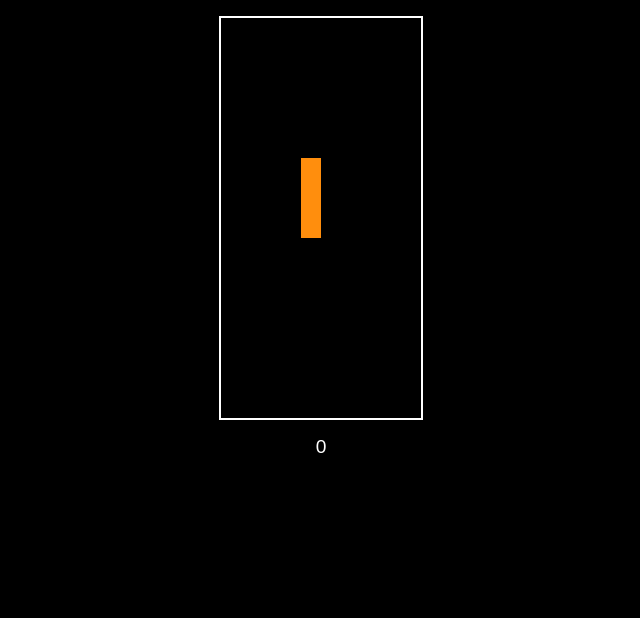
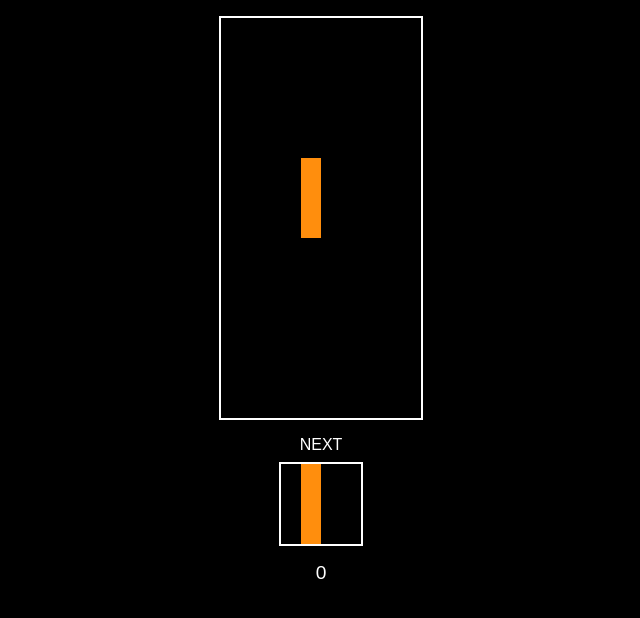
Before and after one commit to masashimachida/codex_tetris, a website built with Parcel: page index.html in a window 1280 px wide. Shown: the whole page, without its empty margins (319-959 px from the left). Built offline with nearby package versions, Linux system fonts and the light colour scheme.

Commit message:
次のブロックを表示

```diff
--- a/index.html
+++ b/index.html
@@ -21,10 +21,17 @@
       margin-top: 1rem;
       font-size: 1.2rem;
     }
+    #next {
+      border: 2px solid #fff;
+      background: #000;
+      margin-top: 0.5rem;
+    }
   </style>
 </head>
 <body>
   <canvas id="tetris"></canvas>
+  <div style="margin-top: 1rem;">NEXT</div>
+  <canvas id="next"></canvas>
   <div id="score">0</div>
   <script type="module" src="./src/index.ts"></script>
 </body>
--- a/src/index.ts
+++ b/src/index.ts
@@ -7,6 +7,33 @@ const scale = 20;
 canvas.width = gridWidth * scale;
 canvas.height = gridHeight * scale;
 context.scale(scale, scale);
+// Next piece preview setup
+const nextCanvas = document.getElementById('next') as HTMLCanvasElement;
+const nextContext = nextCanvas.getContext('2d')!;
+const previewGridSize = 4;
+nextCanvas.width = previewGridSize * scale;
+nextCanvas.height = previewGridSize * scale;
+nextContext.scale(scale, scale);
+// Pieces and next piece state
+const pieces = 'TJLOSZI';
+let nextPiece = pieces[(pieces.length * Math.random()) | 0];
+
+/** Draw the next piece in preview area */
+function drawNext() {
+  nextContext.fillStyle = '#000';
+  nextContext.fillRect(0, 0, previewGridSize, previewGridSize);
+  const matrix = createPiece(nextPiece);
+  const offsetX = ((previewGridSize - matrix[0].length) / 2) | 0;
+  const offsetY = ((previewGridSize - matrix.length) / 2) | 0;
+  matrix.forEach((row, y) => {
+    row.forEach((value, x) => {
+      if (value !== 0) {
+        nextContext.fillStyle = colors[value]!;
+        nextContext.fillRect(x + offsetX, y + offsetY, 1, 1);
+      }
+    });
+  });
+}
 
 type Matrix = number[][];
 interface Player {
@@ -284,12 +311,16 @@ playerReset();
 update();
 
 function playerReset() {
-  const pieces = 'TJLOSZI';
-  const type = pieces[(pieces.length * Math.random()) | 0];
+  // Use nextPiece as the current tetromino
+  const type = nextPiece;
   player.matrix = createPiece(type);
   player.pos.y = 0;
   player.pos.x =
     ((arena[0].length / 2) | 0) - ((player.matrix[0].length / 2) | 0);
+  // Generate a new next piece and update preview
+  nextPiece = pieces[(pieces.length * Math.random()) | 0];
+  drawNext();
+  // If the new piece collides immediately, reset the arena and score
   if (collide(arena, player)) {
     arena.forEach(row => row.fill(0));
     score = 0;
```
